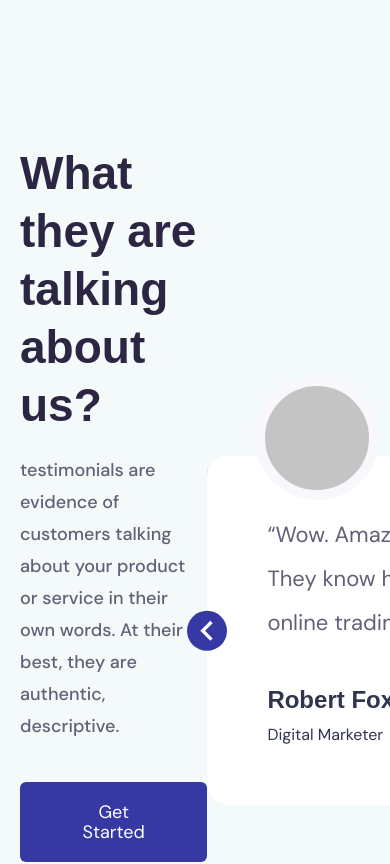
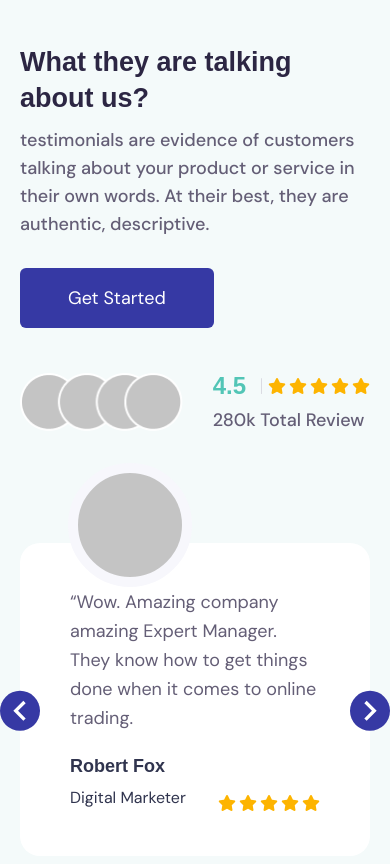
Before and after one commit to nayebislam/Innovatee, a React (Vite) app: page / in a window 390 px wide. Shown: the part 8420-9284 px from the top of the page. Built offline with nearby package versions, Linux system fonts and the light colour scheme; a web font is replaced by a local one.

Commit message:
about part responsive added

```diff
--- a/src/components/About/About.jsx
+++ b/src/components/About/About.jsx
@@ -7,14 +7,14 @@ import AboutSlider from './AboutSlider'
 
 const About = () => {
     return (
-        <section className='py-[200px] bg-[#F4FAFA] mb-[309px]'>
+        <section className='py-[100px] xl:py-[200px] bg-[#F4FAFA] mb-[309px]'>
             <Container>
-                <div className='flex justify-between items-center'>
+                <div className='xl:flex justify-between items-center'>
                     <div>
-                        <h1 className='max-w-[594px] font-primary font-bold text-[46px] leading-[58px] text-titleColor'>What they are talking about us?</h1>
-                        <p className='max-w-[503px] font-secondary font-medium text-[18px] leading-[32px] text-peraColor mt-[20px] mb-[40px]'>testimonials are evidence of customers talking about your product or service in their own words. At their best, they are authentic, descriptive.</p>
+                        <h1 className='max-w-[594px] font-primary font-bold text-[27px] leading-[36px] xl:text-[46px] xl:leading-[58px] text-titleColor'>What they are talking about us?</h1>
+                        <p className='max-w-[503px] font-secondary font-medium text-[18px] leading-7 xl:leading-[32px] text-peraColor mt-[10px] mb-[30px] xl:mt-[20px] xl:mb-[40px]'>testimonials are evidence of customers talking about your product or service in their own words. At their best, they are authentic, descriptive.</p>
                         <button className='font-secondary text-lg leading-[20px] text-white py-[20px] px-12 rounded-[6px] bg-primary cursor-pointer'>Get Started</button>
-                        <div className='flex gap-[30px] items-center mt-[80px]'>
+                        <div className='flex gap-[30px] items-center mt-[40px] xl:mt-[80px]'>
                             <div>
                                 <img src={aboutimage} alt="#aboutimage" />
                             </div>
@@ -34,7 +34,6 @@ const About = () => {
                         </div>
                     </div>
                     <div>
-
                         <AboutSlider />
                     </div>
                 </div>
--- a/src/components/About/AboutSlider.jsx
+++ b/src/components/About/AboutSlider.jsx
@@ -21,13 +21,13 @@ const AboutSlider = () => {
             <Slider {...settings}>
                 <div className='relative mt-[107px]'>
                     <div className='absolute top-[-80px] left-[48px] w-[124px] h-[124px] rounded-full bg-[#C4C4C4] z-10 border-[10px] border-[#F7F7FC]'></div>
-                    <div className='py-[57px] px-[60px] bg-white rounded-[20px] relative shadow-[10px_10px_4px_-2px_rgba(0,0,0,0.25)]'>
+                    <div className='py-[45px] xl:py-[57px] px-[50px] xl:px-[60px] bg-white rounded-[20px] relative xl:shadow-[10px_10px_4px_-2px_rgba(0,0,0,0.25)]'>
                         {/* <img className='absolute left-[48px] top-[-96px]' src={aboutimage1} alt="" /> */}
-                        <p className='max-w-[567px] font-secondary text-[22px] leading-[44px] text-peraColor'>“Wow. Amazing company amazing Expert Manager. They know how to get things done when it comes to online trading.</p>
-                        <div className='flex justify-between items-end mt-[37px]'>
+                        <p className='max-w-[567px] font-secondary text-[18px] leading-[29px] xl:text-[22px] xl:leading-[44px] text-peraColor'>“Wow. Amazing company amazing Expert Manager. They know how to get things done when it comes to online trading.</p>
+                        <div className='flex justify-between items-end mt-5 xl:mt-[37px]'>
                             <div>
-                                <h1 className='font-primary font-bold text-[24px] leading-[36px] text-[#30344E]'>Robert Fox</h1>
-                                <p className='font-secondary text-[16px] leading-[26px] text-[#30344E] mt-[4px]'>Digital Marketer</p>
+                                <h1 className='font-primary font-bold text-[18px] xl:text-[24px] xl:leading-[36px] text-[#30344E]'>Robert Fox</h1>
+                                <p className='font-secondary text-[16px] leading-[26px] text-[#30344E] mt-[5px] xl:mt-[4px]'>Digital Marketer</p>
                             </div>
                             <div className='flex gap-[3px] text-[#FDB400]'>
                                 <i class="fa-solid fa-star"></i>
@@ -41,13 +41,13 @@ const AboutSlider = () => {
                 </div>
                 <div className='relative mt-[107px]'>
                     <div className='absolute top-[-80px] left-[48px] w-[124px] h-[124px] rounded-full bg-[#C4C4C4] z-10 border-[10px] border-[#F7F7FC]'></div>
-                    <div className='py-[57px] px-[60px] bg-white rounded-[20px] relative shadow-[10px_10px_4px_-2px_rgba(0,0,0,0.25)]'>
+                    <div className='py-[57px] px-[60px] bg-white rounded-[20px] relative xl:shadow-[10px_10px_4px_-2px_rgba(0,0,0,0.25)]'>
                         {/* <img className='absolute left-[48px] top-[-96px]' src={aboutimage1} alt="" /> */}
-                        <p className='max-w-[567px] font-secondary text-[22px] leading-[44px] text-peraColor'>“Wow. Amazing company amazing Expert Manager. They know how to get things done when it comes to online trading.</p>
-                        <div className='flex justify-between items-end mt-[37px]'>
+                        <p className='max-w-[567px] font-secondary text-[18px] leading-[29px] xl:text-[22px] xl:leading-[44px] text-peraColor'>“Wow. Amazing company amazing Expert Manager. They know how to get things done when it comes to online trading.</p>
+                        <div className='flex justify-between items-end mt-5 xl:mt-[37px]'>
                             <div>
-                                <h1 className='font-primary font-bold text-[24px] leading-[36px] text-[#30344E]'>Robert Fox</h1>
-                                <p className='font-secondary text-[16px] leading-[26px] text-[#30344E] mt-[4px]'>Digital Marketer</p>
+                                <h1 className='font-primary font-bold text-[18px] xl:text-[24px] xl:leading-[36px] text-[#30344E]'>Robert Fox</h1>
+                                <p className='font-secondary text-[16px] leading-[26px] text-[#30344E] mt-[5px] xl:mt-[4px]'>Digital Marketer</p>
                             </div>
                             <div className='flex gap-[3px] text-[#FDB400]'>
                                 <i class="fa-solid fa-star"></i>
@@ -61,13 +61,13 @@ const AboutSlider = () => {
                 </div>
                 <div className='relative mt-[107px]'>
                     <div className='absolute top-[-80px] left-[48px] w-[124px] h-[124px] rounded-full bg-[#C4C4C4] z-10 border-[10px] border-[#F7F7FC]'></div>
-                    <div className='py-[57px] px-[60px] bg-white rounded-[20px] relative shadow-[10px_10px_4px_-2px_rgba(0,0,0,0.25)]'>
+                    <div className='py-[57px] px-[60px] bg-white rounded-[20px] relative xl:shadow-[10px_10px_4px_-2px_rgba(0,0,0,0.25)]'>
                         {/* <img className='absolute left-[48px] top-[-96px]' src={aboutimage1} alt="" /> */}
-                        <p className='max-w-[567px] font-secondary text-[22px] leading-[44px] text-peraColor'>“Wow. Amazing company amazing Expert Manager. They know how to get things done when it comes to online trading.</p>
-                        <div className='flex justify-between items-end mt-[37px]'>
+                        <p className='max-w-[567px] font-secondary text-[18px] leading-[29px] xl:text-[22px] xl:leading-[44px] text-peraColor'>“Wow. Amazing company amazing Expert Manager. They know how to get things done when it comes to online trading.</p>
+                        <div className='flex justify-between items-end mt-5 xl:mt-[37px]'>
                             <div>
-                                <h1 className='font-primary font-bold text-[24px] leading-[36px] text-[#30344E]'>Robert Fox</h1>
-                                <p className='font-secondary text-[16px] leading-[26px] text-[#30344E] mt-[4px]'>Digital Marketer</p>
+                                <h1 className='font-primary font-bold text-[18px] xl:text-[24px] xl:leading-[36px] text-[#30344E]'>Robert Fox</h1>
+                                <p className='font-secondary text-[16px] leading-[26px] text-[#30344E] mt-[5px] xl:mt-[4px]'>Digital Marketer</p>
                             </div>
                             <div className='flex gap-[3px] text-[#FDB400]'>
                                 <i class="fa-solid fa-star"></i>
```
